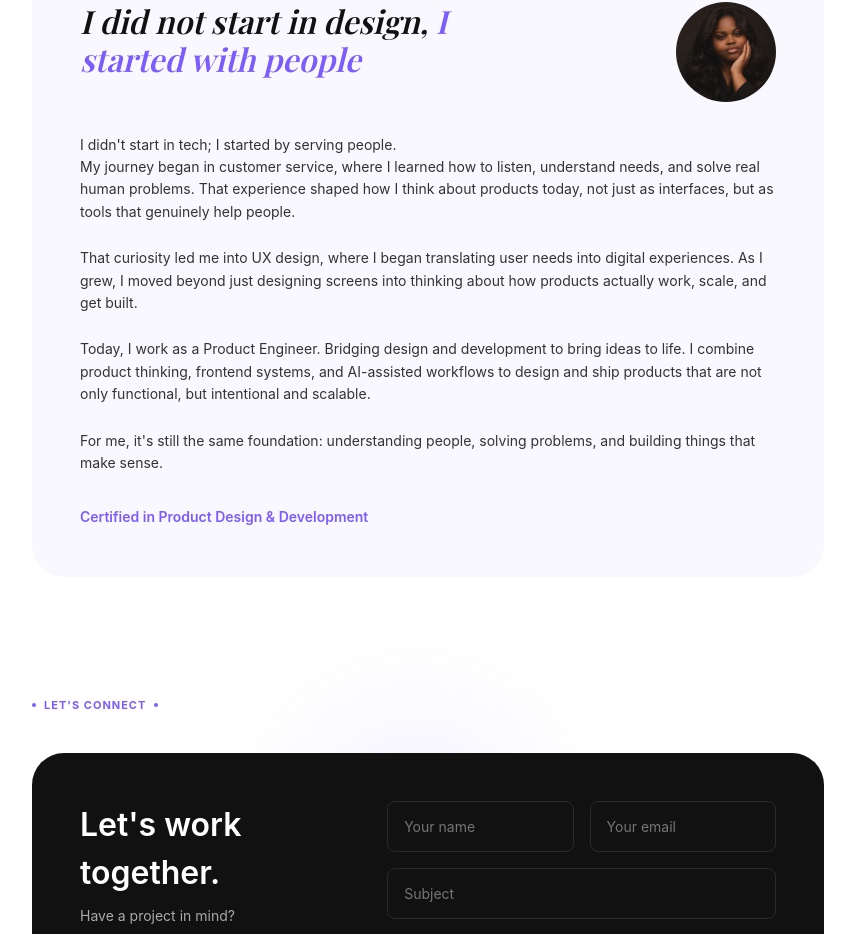
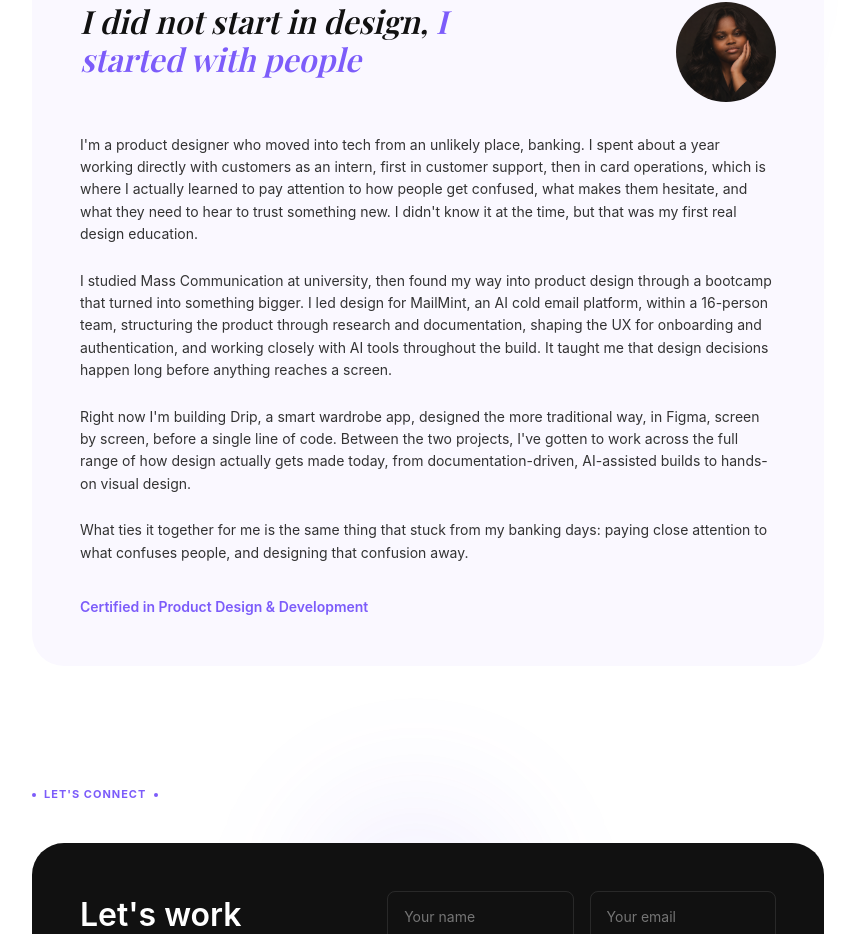
Before and after one commit to Awojobif/Mofiyinfoluwa-, a React (Vite) app: page / in a window 1280 px wide. Shown: the part 3034-3968 px from the top of the page, without its empty margins (384-1239 px from the left). Built offline with nearby package versions, Linux system fonts and the light colour scheme; a web font is replaced by a local one.

Commit message:
update about section copy

```diff
--- a/src/components/AboutPreview/AboutPreview.jsx
+++ b/src/components/AboutPreview/AboutPreview.jsx
@@ -20,17 +20,16 @@ const AboutPreview = () => {
 
         <div className={styles.story}>
           <p>
-            I didn&apos;t start in tech; I started by serving people.<br />
-            My journey began in customer service, where I learned how to listen, understand needs, and solve real human problems. That experience shaped how I think about products today, not just as interfaces, but as tools that genuinely help people.
+            I&apos;m a product designer who moved into tech from an unlikely place, banking. I spent about a year working directly with customers as an intern, first in customer support, then in card operations, which is where I actually learned to pay attention to how people get confused, what makes them hesitate, and what they need to hear to trust something new. I didn&apos;t know it at the time, but that was my first real design education.
           </p>
           <p>
-            That curiosity led me into UX design, where I began translating user needs into digital experiences. As I grew, I moved beyond just designing screens into thinking about how products actually work, scale, and get built.
+            I studied Mass Communication at university, then found my way into product design through a bootcamp that turned into something bigger. I led design for MailMint, an AI cold email platform, within a 16-person team, structuring the product through research and documentation, shaping the UX for onboarding and authentication, and working closely with AI tools throughout the build. It taught me that design decisions happen long before anything reaches a screen.
           </p>
           <p>
-            Today, I work as a Product Engineer. Bridging design and development to bring ideas to life. I combine product thinking, frontend systems, and AI-assisted workflows to design and ship products that are not only functional, but intentional and scalable.
+            Right now I&apos;m building Drip, a smart wardrobe app, designed the more traditional way, in Figma, screen by screen, before a single line of code. Between the two projects, I&apos;ve gotten to work across the full range of how design actually gets made today, from documentation-driven, AI-assisted builds to hands-on visual design.
           </p>
           <p>
-            For me, it&apos;s still the same foundation: understanding people, solving problems, and building things that make sense.
+            What ties it together for me is the same thing that stuck from my banking days: paying close attention to what confuses people, and designing that confusion away.
           </p>
           <p className={styles.certification}>
             Certified in Product Design &amp; Development
```
